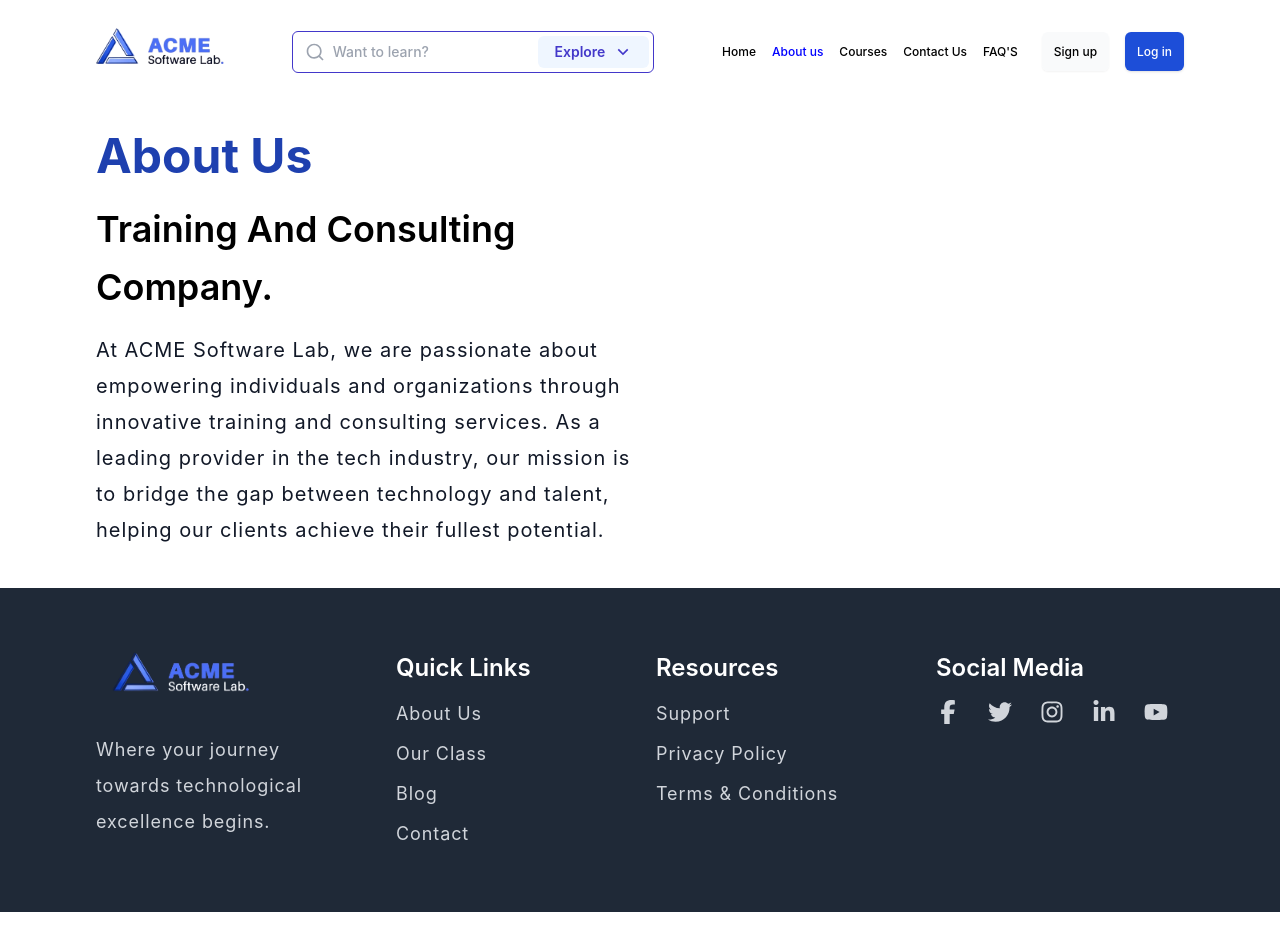
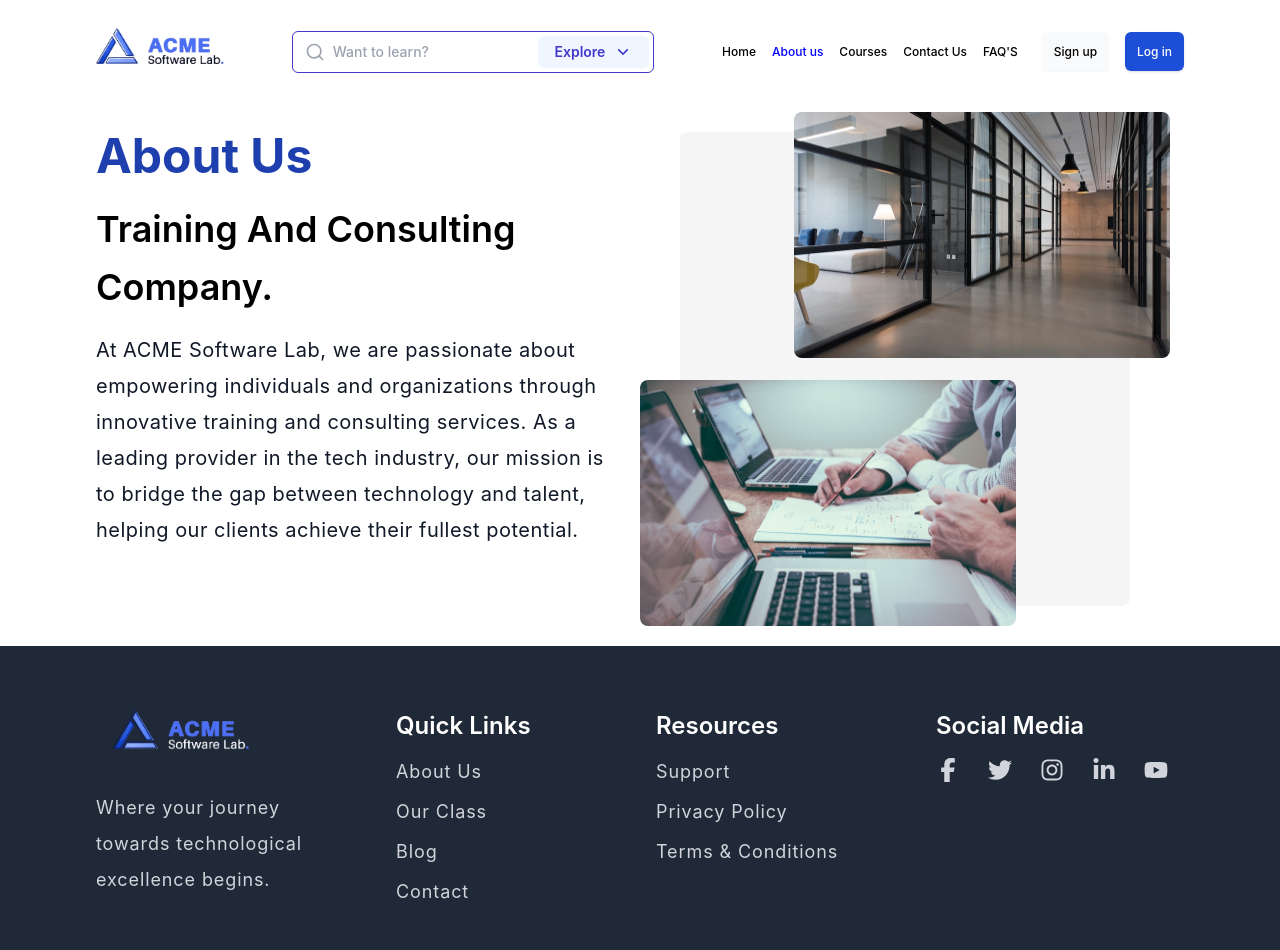
Before and after one commit to Unique-01/acme-software-lab, a React (Create React App) app: page /about in a window 1280 px wide. Shown: the top 950 px of the page. Before the commit the page ends 912 px from the top, so only its background shows below. Built offline with nearby package versions, Linux system fonts and the light colour scheme.

Commit message:
Complete header section in about page

```diff
--- a/src/pages/AboutPage/components/Header.tsx
+++ b/src/pages/AboutPage/components/Header.tsx
@@ -1,6 +1,9 @@
+import headerImg1 from "../assets/headerImg1.jpeg";
+import headerImg2 from "../assets/headerImg2.jpeg";
+
 const Header: React.FC = () => {
     return (
-        <div className="grid md:grid-cols-2">
+        <div className="grid md:grid-cols-2 ">
             <div>
                 <h1 className="text-blue-800 text-5xl font-bold mb-5">
                     About Us
@@ -8,7 +11,7 @@
                 <h2 className="capitalize font-semibold text-4xl leading-[58px] mb-4">
                     Training and consulting company.
                 </h2>
-                <p className="font-normal text-xl text-gray-900 leading-9 tracking-wider">
+                <p className="font-normal text-xl text-gray-900 leading-9 tracking-wide pr-6">
                     At ACME Software Lab, we are passionate about empowering
                     individuals and organizations through innovative training
                     and consulting services. As a leading provider in the tech
@@ -18,7 +21,22 @@
                 </p>
             </div>
             <div>
-
+                <div className="bg-neutral-100 h-[474px] w-[450px] ms-10 rounded-lg relative">
+                    <div className="absolute -right-10 -top-5">
+                        <img
+                            src={headerImg2}
+                            alt=""
+                            className="w-[376px] h-[246px] rounded-lg"
+                        />
+                    </div>
+                    <div className="absolute -left-10 -bottom-5">
+                        <img
+                            src={headerImg1}
+                            alt=""
+                            className="w-[376px] h-[246px] rounded-lg"
+                        />
+                    </div>
+                </div>
             </div>
         </div>
     );
```
